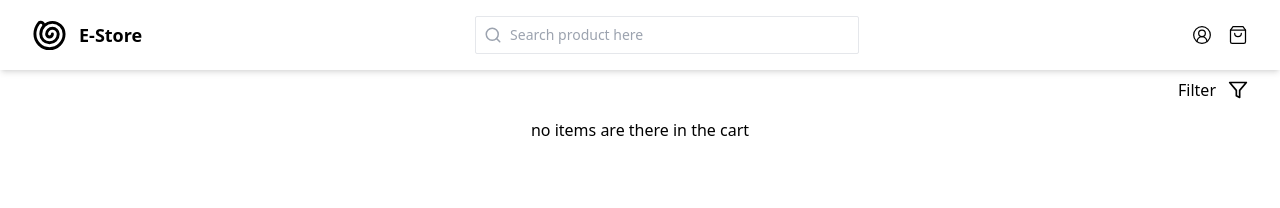
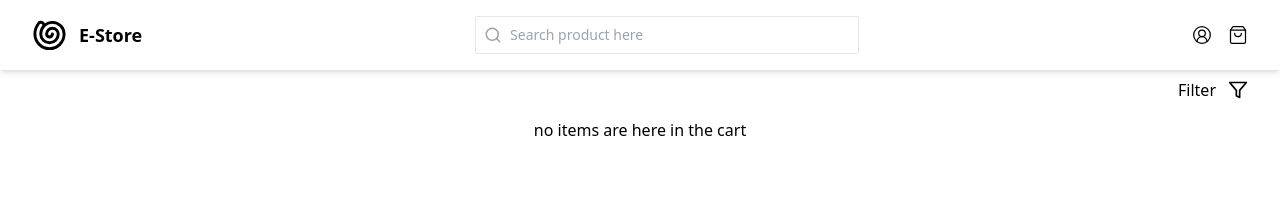
Before and after one commit to vkskumarthakur/E-commerce, a React (Vite) app: page /cart in a window 1280 px wide. Shown: the top 208 px of the page. Built offline with nearby package versions, Linux system fonts and the light colour scheme.

Commit message:
no items found in cart text updated

```diff
--- a/src/components/Cart.jsx
+++ b/src/components/Cart.jsx
@@ -3,7 +3,7 @@ import React from "react";
 const Cart = () => {
   return (
     <div className="px-8 p-2">
-      <p className="text-center">no items are there in the cart</p>
+      <p className="text-center">no items are here in the cart</p>
     </div>
   );
 };
```
